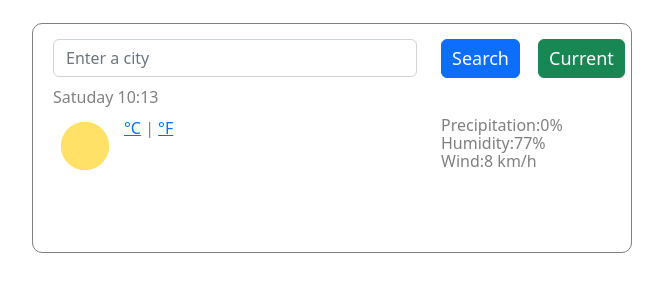
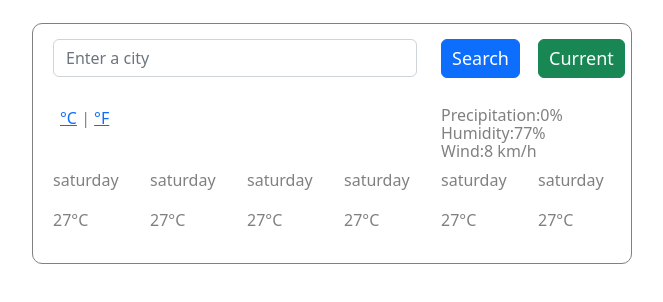
Before and after one commit to Mashawabupr/SheCodes_Responsive, a plain HTML site: page weather/index.html in a window 1280 px wide. Shown: the whole page, without its empty margins (308-971 px from the left). Drawn offline with nearby package versions, Linux system fonts and the light colour scheme; no server answers.

Commit message:
add forecast(fake data)

```diff
--- a/weather/index.html
+++ b/weather/index.html
@@ -22,9 +22,10 @@
                 <div class="col-2">
                     <button  id="getCurentPosition" class="btn btn-success" >Current</button>
                 </div>
+            </div>
         </form>
 
-</div>
+
         <div class="row">
             <div class="col info">
                 <h2 id="showCity"></h2>
@@ -34,7 +35,7 @@
         </div>
        <div class="row getInCenter">
             <div class="col-8" style="display:flex;align-items:center; ">
-            <div ><img src="sunny.png"></div>
+                    <div id="img"></div>
                     <p class="gradus" id="gradus"></p>
                 <div class="fc">
                         <a href="#" id="cels">°C</a>
@@ -48,6 +49,32 @@
                 <p>Humidity:77%</p>
                 <p>Wind:8 km/h</p>
             </div>
+       </div>
+       <div class="row">
+           <div class="col-2">
+                <p>saturday</p>
+                <p>27°C</p>
+           </div>
+           <div class="col-2">
+                <p>saturday</p>
+                <p>27°C</p>
+           </div>
+           <div class="col-2">
+                <p>saturday</p>
+                <p>27°C</p>
+           </div>
+           <div class="col-2">
+                <p>saturday</p>
+                <p>27°C</p>
+           </div>
+           <div class="col-2">
+                <p>saturday</p>
+                <p>27°C</p>
+           </div>
+           <div class="col-2">
+                <p>saturday</p>
+                <p>27°C</p>
+           </div>
 
        </div>
     </div>
--- a/weather/js.js
+++ b/weather/js.js
@@ -1,6 +1,18 @@
 //CURRENT DATE
-function cuurentDate(){
-    let nowDate=new Date()
+
+//SEARCHING CITY
+
+function showWhatCity(input) {
+  let apiKey = "0a438755c0214c93834115811221606";
+  let apiURL = `http://api.weatherapi.com/v1/current.json?key=${apiKey}&q=${input}`;
+  axios.get(apiURL).then(showApi);
+}
+showWhatCity("Paris");
+function showApi(response) {
+  //CITY
+  console.log(response.data.location.localtime.split(" ")[1]);
+  function cuurentDate() {
+    let nowDate = new Date();
     let days = [
       "Sunday",
       "Monday",
@@ -8,72 +20,60 @@ function cuurentDate(){
       "Wednesday",
       "Thursday",
       "Friday",
-        "Satuday"
+      "Satuday",
     ];
 
-      let day=nowDate.getDay()
-        let hours=nowDate.getHours()
-        let minutes=nowDate.getMinutes()
-        if (minutes<10){
-            minutes=`0${minutes}`
+    let day = nowDate.getDay();
+    let time = response.data.location.localtime.split(" ")[1];
+    return `${days[day]} ${time}`;
   }
-        if (hours<10){
-                hours=`0${hours}`
+  document.querySelector("#currentDate").innerHTML = cuurentDate();
+  document
+    .querySelector("#img")
+    .setAttribute("href", response.data.current.condition.icon);
+  document.querySelector("#gradus").innerHTML = Math.round(
+    response.data.current.temp_c
+  );
 
+  document.querySelector("#showCity").innerHTML = response.data.location.name;
+
+  function cels() {
+    document.querySelector("#gradus").innerHTML = Math.round(
+      response.data.current.temp_c
+    );
   }
-        return `${days[day]} ${hours}:${minutes}`
+  document.querySelector("#cels").addEventListener("click", cels);
 
-} document.querySelector("#currentDate").innerHTML=cuurentDate()
-
-//SEARCHING CITY
-
-function showWhatCity(input){
-    let apiKey="0a438755c0214c93834115811221606"
-    let apiURL=`http://api.weatherapi.com/v1/current.json?key=${apiKey}&q=${input}`
-    axios.get(apiURL).then(showApi)
+  function faren() {
+    document.querySelector("#gradus").innerHTML = Math.round(
+      response.data.current.temp_f
+    );
   }
-showWhatCity("Paris")
-function showApi(response){
-    //CITY
-
-    document.querySelector("#gradus").innerHTML=Math.round(response.data.current.temp_c)
-
-        document.querySelector("#showCity").innerHTML=response.data.location.name
-
-        function cels(){
-            document.querySelector("#gradus").innerHTML=Math.round(response.data.current.temp_c)
-        }document.querySelector("#cels").addEventListener("click",cels)
-
-        function faren(){
-            document.querySelector("#gradus").innerHTML=Math.round(response.data.current.temp_f)
-        }
-        document.querySelector("#faren").addEventListener("click",faren)
-    document.querySelector("#description").innerHTML=response.data.current.condition.text
+  document.querySelector("#faren").addEventListener("click", faren);
+  document.querySelector("#description").innerHTML =
+    response.data.current.condition.text;
 }
 
-function showCity(event){
-    event.preventDefault()
-    let input=document.querySelector("#searchingCity").value
-    showWhatCity(input)
-
-
-}document.querySelector("#submitInput").addEventListener("click",showCity)
-
-
-
+function showCity(event) {
+  event.preventDefault();
+  let input = document.querySelector("#searchingCity").value;
+  showWhatCity(input);
+}
+document.querySelector("#submitInput").addEventListener("click", showCity);
 
 //current weather
 
-function showMyPosition(){
-    navigator.geolocation.getCurrentPosition(position)
-        function position(position){
-            let lon = position.coords.longitude
-            let lat = position.coords.latitude
-            let apiKey="0a438755c0214c93834115811221606"
-            let apiURL=`http://api.weatherapi.com/v1/current.json?key=${apiKey}&q=${lat},${lon}`
+function showMyPosition() {
+  navigator.geolocation.getCurrentPosition(position);
+  function position(position) {
+    let lon = position.coords.longitude;
+    let lat = position.coords.latitude;
+    let apiKey = "0a438755c0214c93834115811221606";
+    let apiURL = `http://api.weatherapi.com/v1/current.json?key=${apiKey}&q=${lat},${lon}`;
 
-            axios.get(apiURL).then(showApi)
+    axios.get(apiURL).then(showApi);
   }
-
-
-}document.querySelector("#getCurentPosition").addEventListener("click",showMyPosition)
+}
+document
+  .querySelector("#getCurentPosition")
+  .addEventListener("click", showMyPosition);
--- a/weather/style.css
+++ b/weather/style.css
@@ -1,19 +1,28 @@
-*{color:gray}
-.container{margin-top: 23px;
-    padding:15px 20px;
-    width: 600px;
-    height: 230px;
-border: 1px solid gray;
-border-radius: 10px;;
+* {
+  color: gray;
 }
-.btn-primary,.btn-success{padding: 5px 10px;
-    font-size: 18px;
+.container {
+  margin-top: 23px;
+  padding: 15px 20px;
+  width: 600px;
+  border: 1px solid gray;
+  border-radius: 10px;
 }
-.info{margin-top: 10px;
-    line-height: 2px;}
-.gradus{color:black;
+.btn-primary,
+.btn-success {
+  padding: 5px 10px;
+  font-size: 18px;
+}
+.info {
+  margin-top: 10px;
+  line-height: 2px;
+}
+.gradus {
+  color: black;
 
-font-size: 50px;}
-.fc{margin-bottom:37px ;
-    margin-left: 7px;
+  font-size: 50px;
 }
+.fc {
+  margin-bottom: 37px;
+  margin-left: 7px;
+}
```
Also changed, not shown: week1/about.html (+1 -1 lines). Lines whose indentation alone changed are shown as unchanged.
